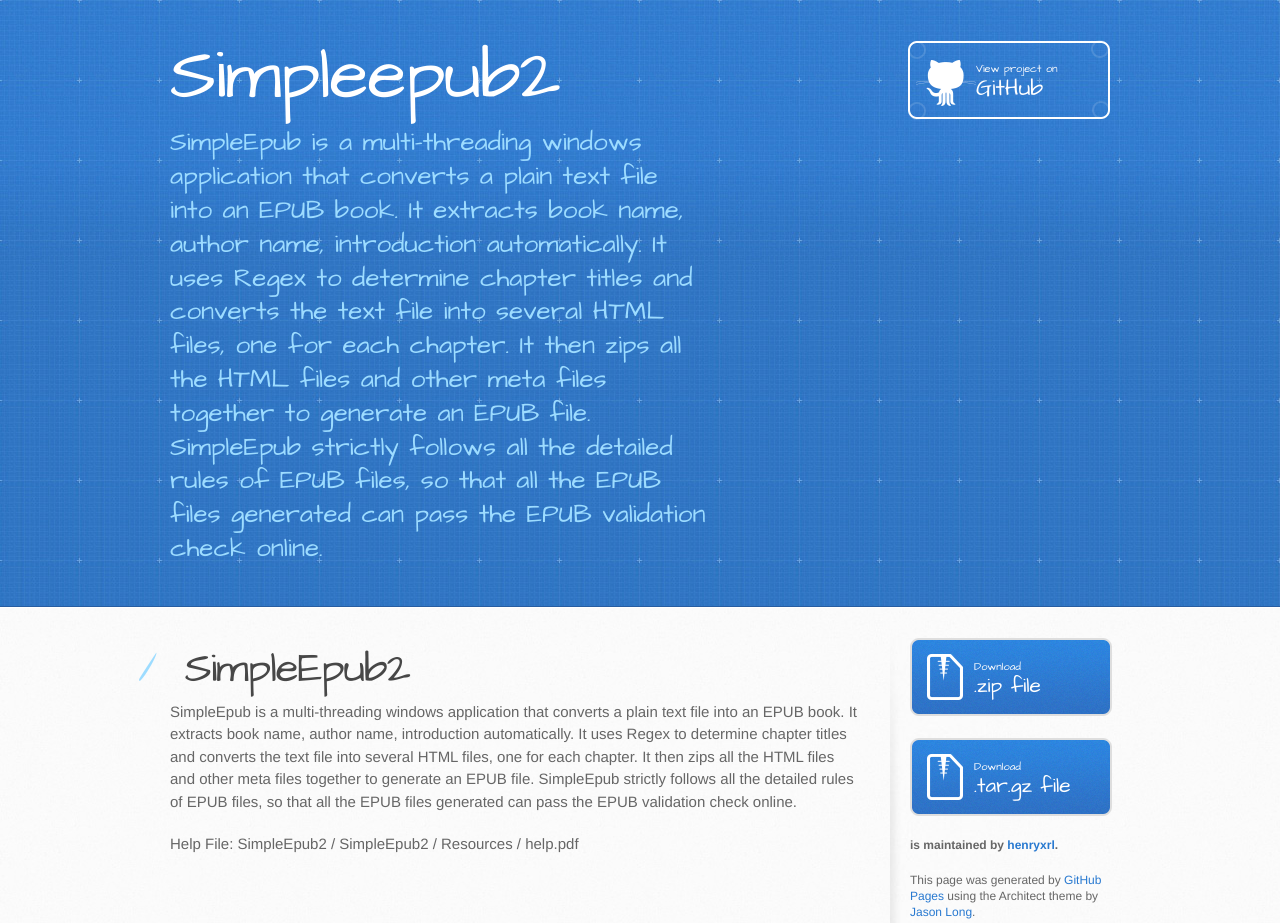
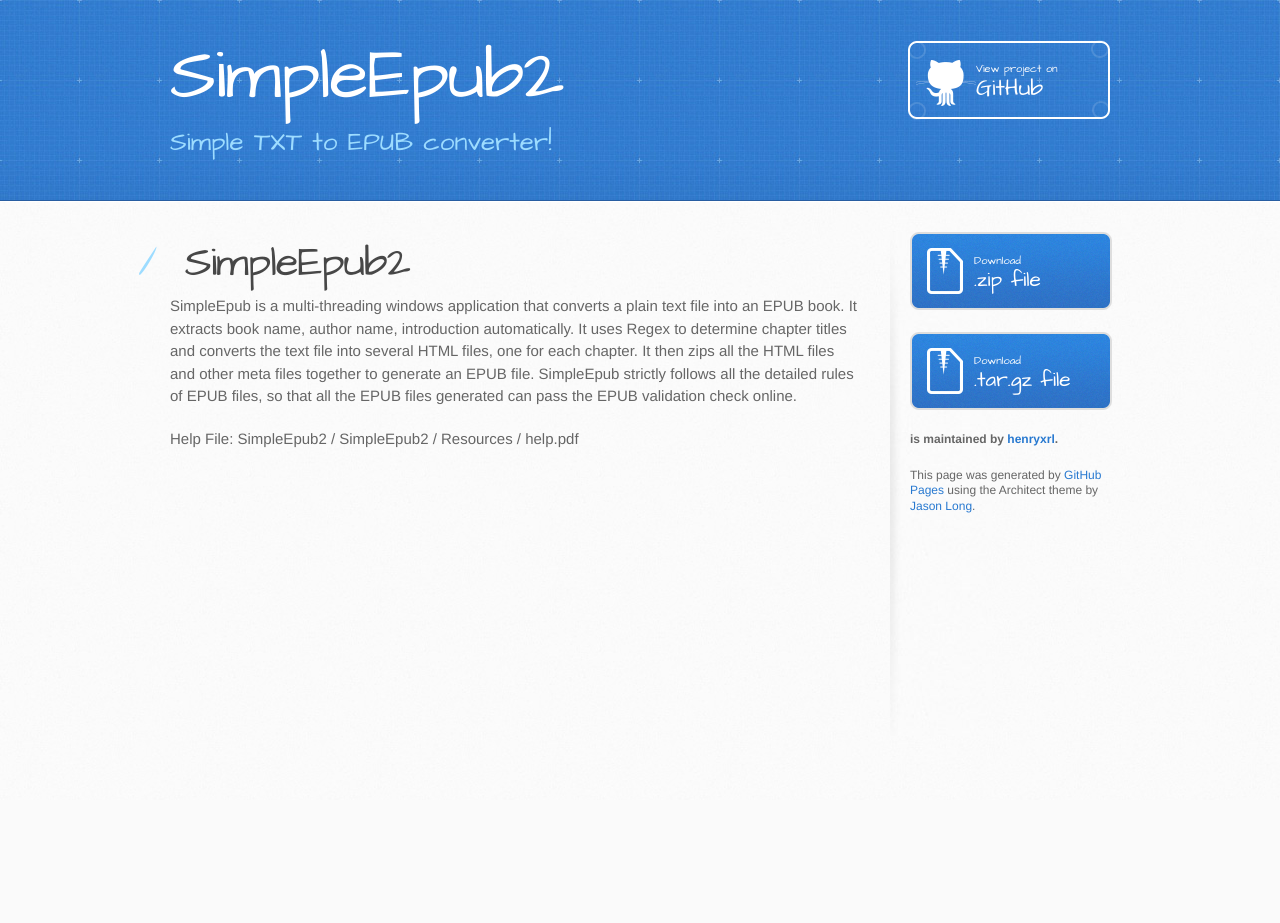
Before and after one commit to henryxrl/SimpleEpub2, a plain HTML site: page index.html in a window 1280 px wide. Shown: the top 923 px of the page. After the commit the page ends 800 px from the top, so only its background shows below. Drawn offline with Linux system fonts and the light colour scheme.

Commit message:
Create gh-pages branch via GitHub

```diff
--- a/index.html
+++ b/index.html
@@ -13,14 +13,14 @@
     <script src="//html5shiv.googlecode.com/svn/trunk/html5.js"></script>
     <![endif]-->
 
-    <title>Simpleepub2 by henryxrl</title>
+    <title>SimpleEpub2 by henryxrl</title>
   </head>
 
   <body>
     <header>
       <div class="inner">
-        <h1>Simpleepub2</h1>
-        <h2>SimpleEpub is a multi-threading windows application that converts a plain text file into an EPUB book. It extracts book name, author name, introduction automatically. It uses Regex to determine chapter titles and converts the text file into several HTML files, one for each chapter. It then zips all the HTML files and other meta files together to generate an EPUB file. SimpleEpub strictly follows all the detailed rules of EPUB files, so that all the EPUB files generated can pass the EPUB validation check online.</h2>
+        <h1>SimpleEpub2</h1>
+        <h2>Simple TXT to EPUB converter!</h2>
         <a href="https://github.com/henryxrl/SimpleEpub2" class="button"><small>View project on</small> GitHub</a>
       </div>
     </header>
--- a/params.json
+++ b/params.json
@@ -1 +1 @@
-{"name":"Simpleepub2","tagline":"SimpleEpub is a multi-threading windows application that converts a plain text file into an EPUB book. It extracts book name, author name, introduction automatically. It uses Regex to determine chapter titles and converts the text file into several HTML files, one for each chapter. It then zips all the HTML files and other meta files together to generate an EPUB file. SimpleEpub strictly follows all the detailed rules of EPUB files, so that all the EPUB files generated can pass the EPUB validation check online.","body":"SimpleEpub2\r\n===========\r\n\r\nSimpleEpub is a multi-threading windows application that converts a plain text file into an EPUB book. It extracts book name, author name, introduction automatically. It uses Regex to determine chapter titles and converts the text file into several HTML files, one for each chapter. It then zips all the HTML files and other meta files together to generate an EPUB file. SimpleEpub strictly follows all the detailed rules of EPUB files, so that all the EPUB files generated can pass the EPUB validation check online.\r\n\r\nHelp File: SimpleEpub2 / SimpleEpub2 / Resources / help.pdf\r\n","google":"","note":"Don't delete this file! It's used internally to help with page regeneration."}
+{"name":"SimpleEpub2","tagline":"Simple TXT to EPUB converter!","body":"SimpleEpub2\r\n===========\r\n\r\nSimpleEpub is a multi-threading windows application that converts a plain text file into an EPUB book. It extracts book name, author name, introduction automatically. It uses Regex to determine chapter titles and converts the text file into several HTML files, one for each chapter. It then zips all the HTML files and other meta files together to generate an EPUB file. SimpleEpub strictly follows all the detailed rules of EPUB files, so that all the EPUB files generated can pass the EPUB validation check online.\r\n\r\nHelp File: SimpleEpub2 / SimpleEpub2 / Resources / help.pdf\r\n","google":"","note":"Don't delete this file! It's used internally to help with page regeneration."}
```
